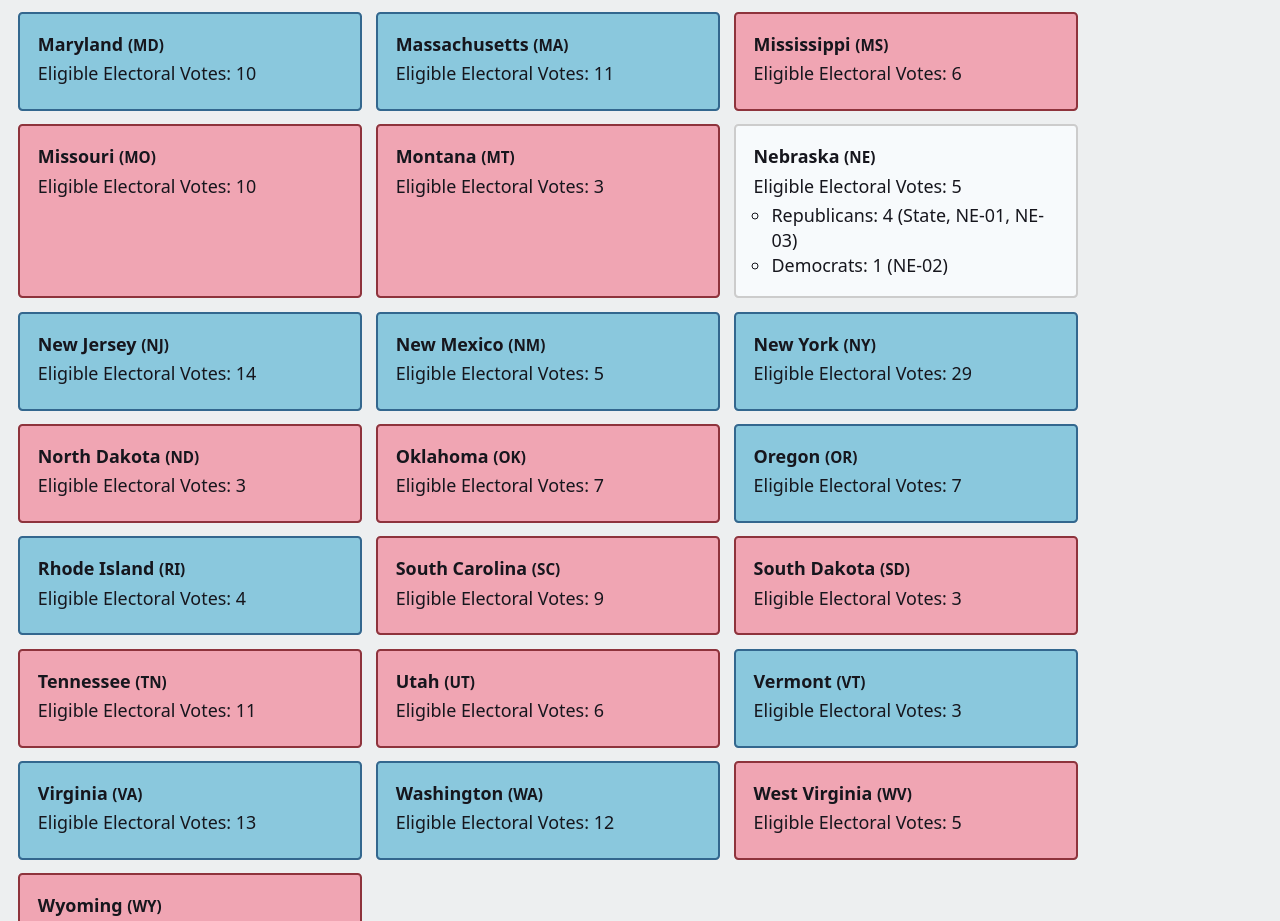
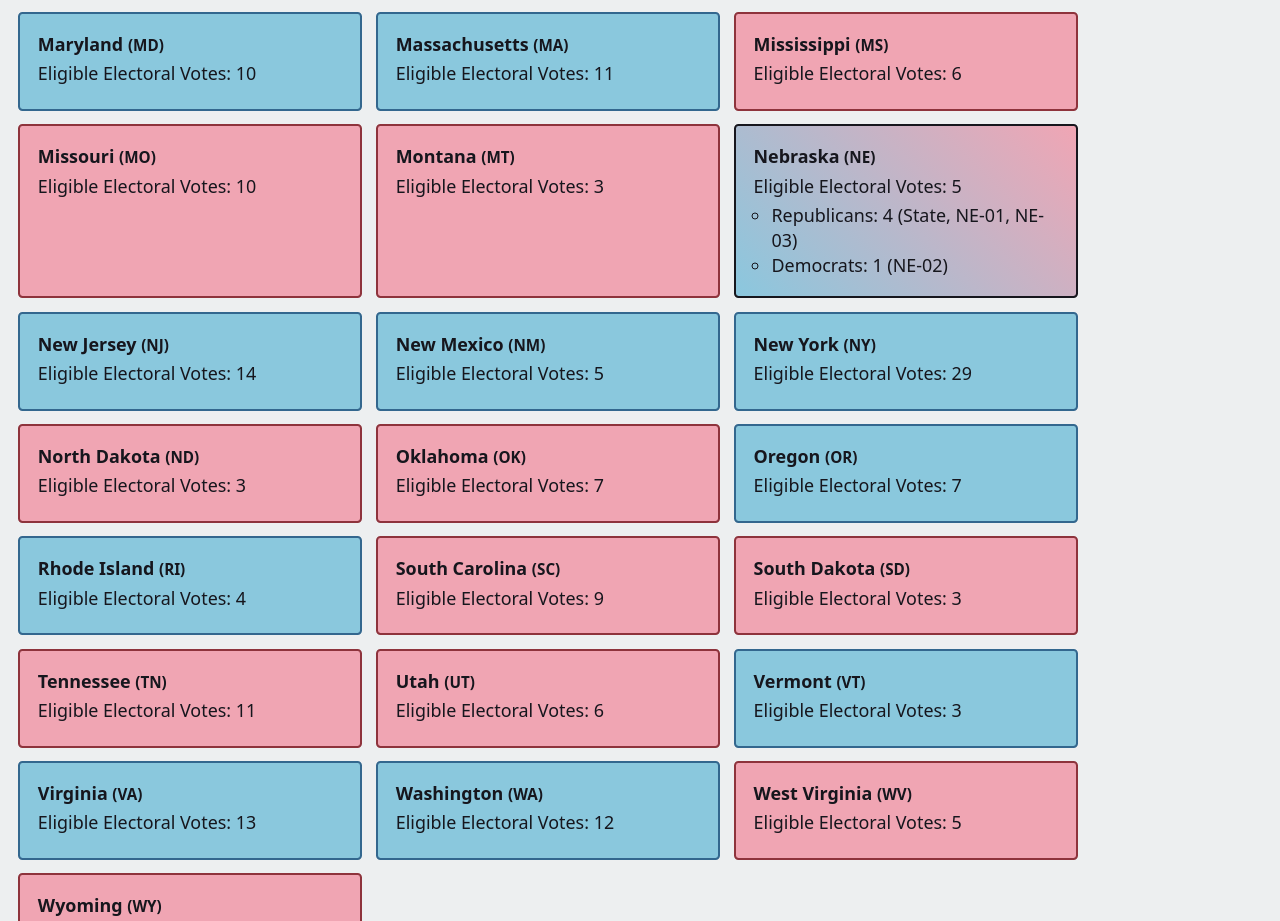
Before and after one commit to tbremer/proj-270, a Next.js app: page / in a window 1280 px wide. Shown: the part 1860-2781 px from the top of the page. Built offline with nearby package versions, Linux system fonts and the light colour scheme.

Commit message:
Update Nebraska with finals, add split state class

```diff
--- a/components/State.tsx
+++ b/components/State.tsx
@@ -1,5 +1,12 @@
-import { State } from 'data/state';
+import { State, stateData } from 'data/state';
 import { Party } from 'data/party';
+
+function stateClassName(state: State) {
+  if (state.split === true) return 'state-split';
+  if (state.win === Party.Neutral || Array.isArray(state.win)) return '';
+
+  return state.win === Party.Dem ? 'state-dem' : 'state-rep';
+}
 
 export default function TitledList({
   title,
@@ -29,9 +36,7 @@ export default function TitledList({
         {states.map((s, idx) => (
           <li
             key={s.abbreviation}
-            className={`state ${
-              s.win === Party.Neutral || Array.isArray(s.win) ? '' : s.win === Party.Dem ? 'state-dem' : 'state-rep'
-            }`}
+            className={`state ${stateClassName(s)}`}
             onClick={() =>
               updaterFunction(s.abbreviation, {
                 win:
--- a/data/state.ts
+++ b/data/state.ts
@@ -6,6 +6,7 @@ export interface State {
   type: Importance;
   electoralVotes: number;
   win: Party | Array<PartyTuple>;
+  split?: boolean;
 }
 
 export enum Importance {
@@ -229,6 +230,7 @@ export const stateData: Array<State> = [
       [Party.Rep, 4, 'State, NE-01, NE-03'],
       [Party.Dem, 1, 'NE-02'],
     ],
+    split: true,
   },
 
   {
--- a/styles/style.css
+++ b/styles/style.css
@@ -55,6 +55,11 @@ a:visited {
     background-color: hsla(349, 87%, 66%, 50%);
 }
 
+.state-split {
+    border-color: #16161d;
+    background: linear-gradient(45deg, hsla(196, 67%, 48%, 50%) 0%, hsla(349, 87%, 66%, 50%) 100%);
+}
+
 .text-white {
     color: #f7fafc;
 }
```
